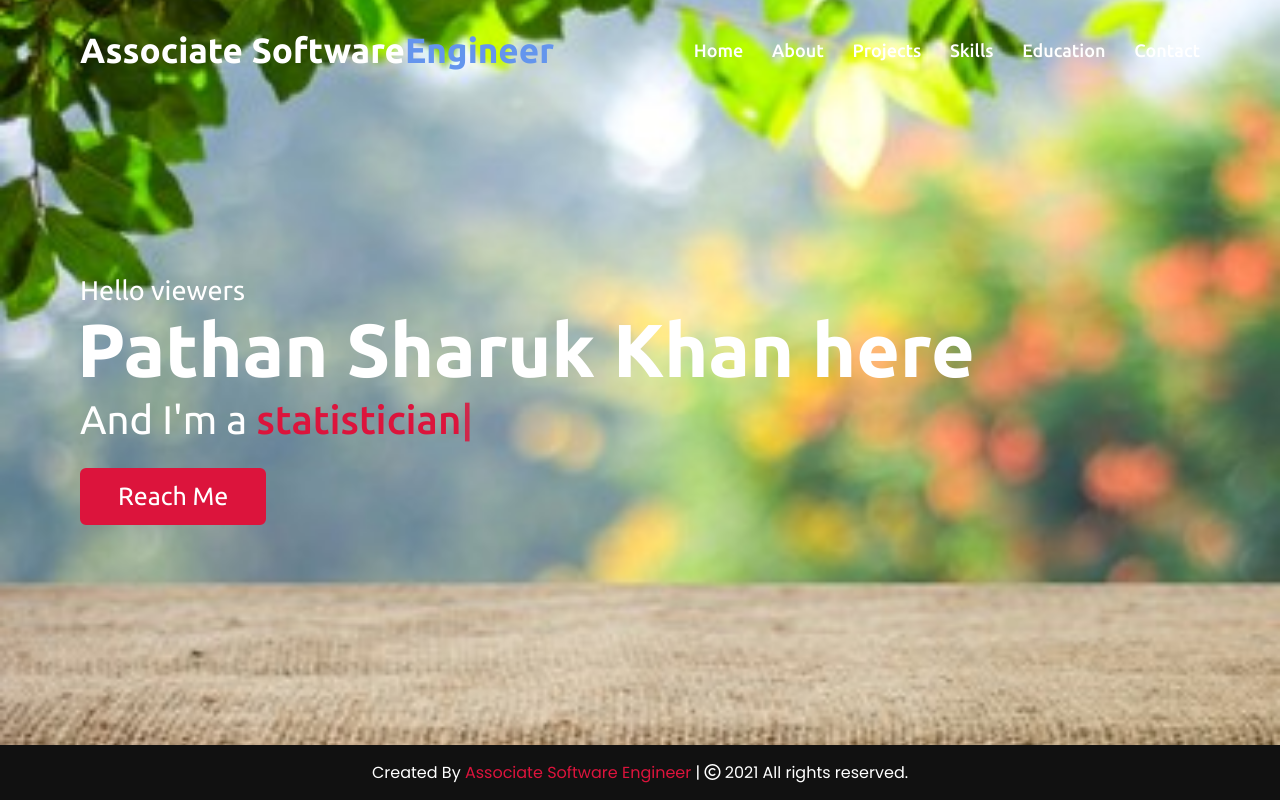
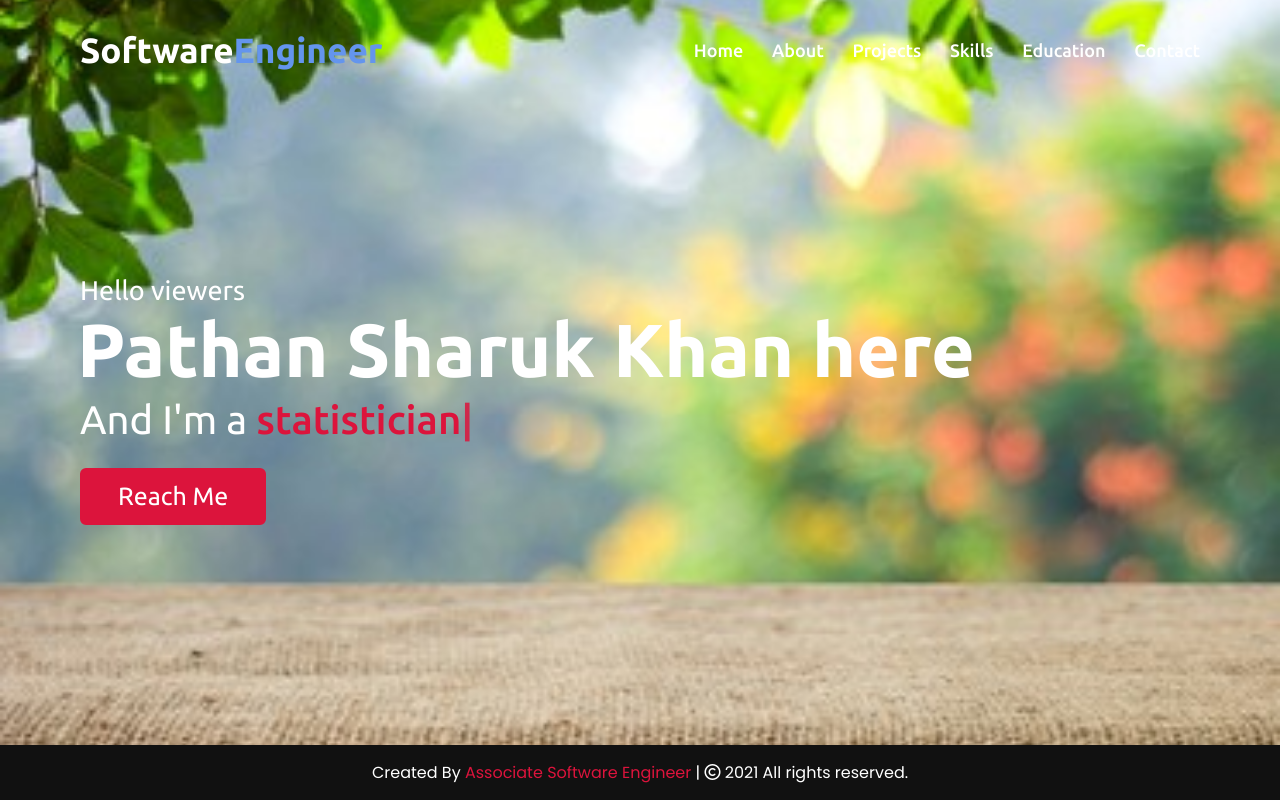
Before and after one commit to sharukkhan080/Pathans-Website, a plain HTML site: page index.html in a window 1280 px wide. Shown: the top 800 px of the page. Drawn offline with nearby package versions, Linux system fonts and the light colour scheme.

Commit message:
Update index.html
Updated the role

```diff
--- a/index.html
+++ b/index.html
@@ -24,7 +24,7 @@
     </div>
     <nav class="navbar">
         <div class="max-width">
-            <div class="logo"><a href="#">Associate Software<span>Engineer</span></a></div>
+            <div class="logo"><a href="#">Software<span>Engineer</span></a></div>
             <ul class="menu">
                 <li><a href="#home" class="menu-btn">Home</a></li>
                 <li><a href="#about" class="menu-btn">About</a></li>
```
